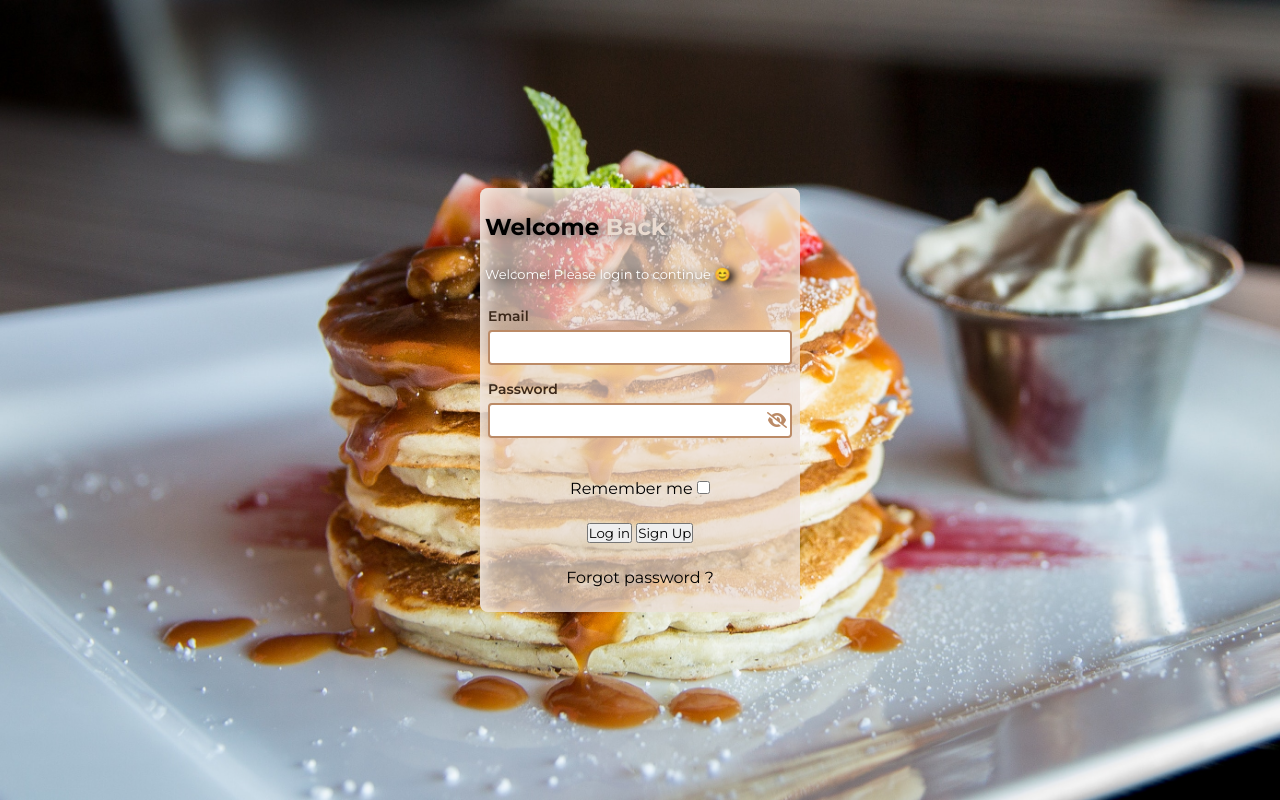
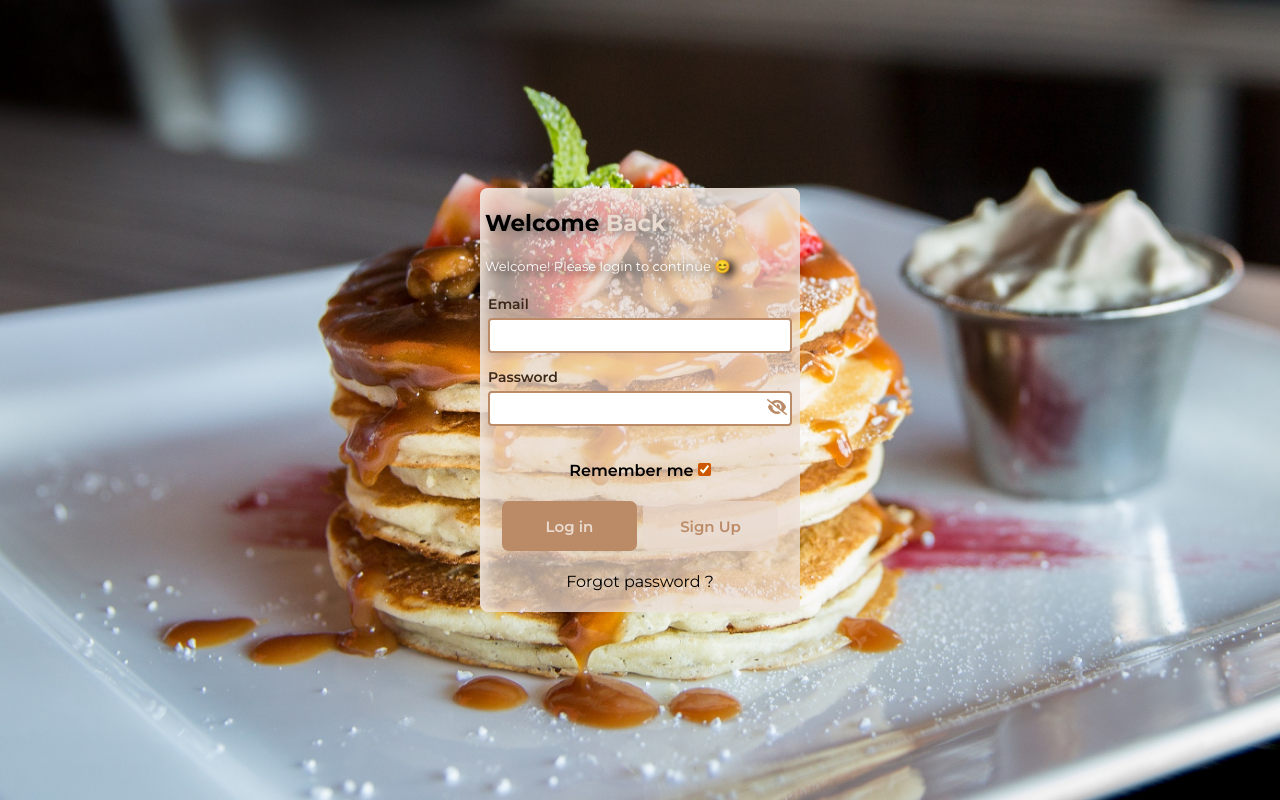
Before and after one commit to Pampott/Responsive-Form, a plain HTML site: page index.html in a window 1280 px wide. Drawn offline with Linux system fonts and the light colour scheme.

Commit message:
buttons finished, still js logic

```diff
--- a/index.html
+++ b/index.html
@@ -29,7 +29,7 @@
         </div>
         <span class="form__remember">
             <label for="remember">Remember me</label>
-            <input type="checkbox" name="" id="remember">
+            <input type="checkbox" name="" id="remember" checked>
         </span>
         <div class="form__buttons">
             <button class="login form__button">Log in</button>
--- a/sass/style.scss
+++ b/sass/style.scss
@@ -103,3 +103,42 @@ img {
         text-shadow: #000;
     }
 }
+
+#remember {
+    filter: hue-rotate(180deg);
+}
+
+label:last-of-type {
+    font-weight: 600;
+}
+
+.form__buttons {
+    width: 90%;
+    display: flex;
+    justify-content: space-evenly;
+}
+.form__button {
+    width: 47%;
+    height: 50px;
+    font-size: 15px;
+    font-weight: 600;
+    border-radius: 7px;
+    border: 0;
+    transition: all .4s ease;
+    &:first-of-type {
+        background: darken($color-primary, 30);
+        color: lighten($bg-form, 20);
+        &:hover {
+            color: darken($color-primary, 30);
+            background: $bg-form;
+        }
+    }
+    &:last-of-type {
+        background: $bg-form;
+        color: darken($color-primary, 30);
+        &:hover {
+            color: lighten($bg-form, 20);
+            background: darken($color-primary, 30);
+        }
+    }
+}
```
Also changed, not shown: sass/style.css, 1 other file.
